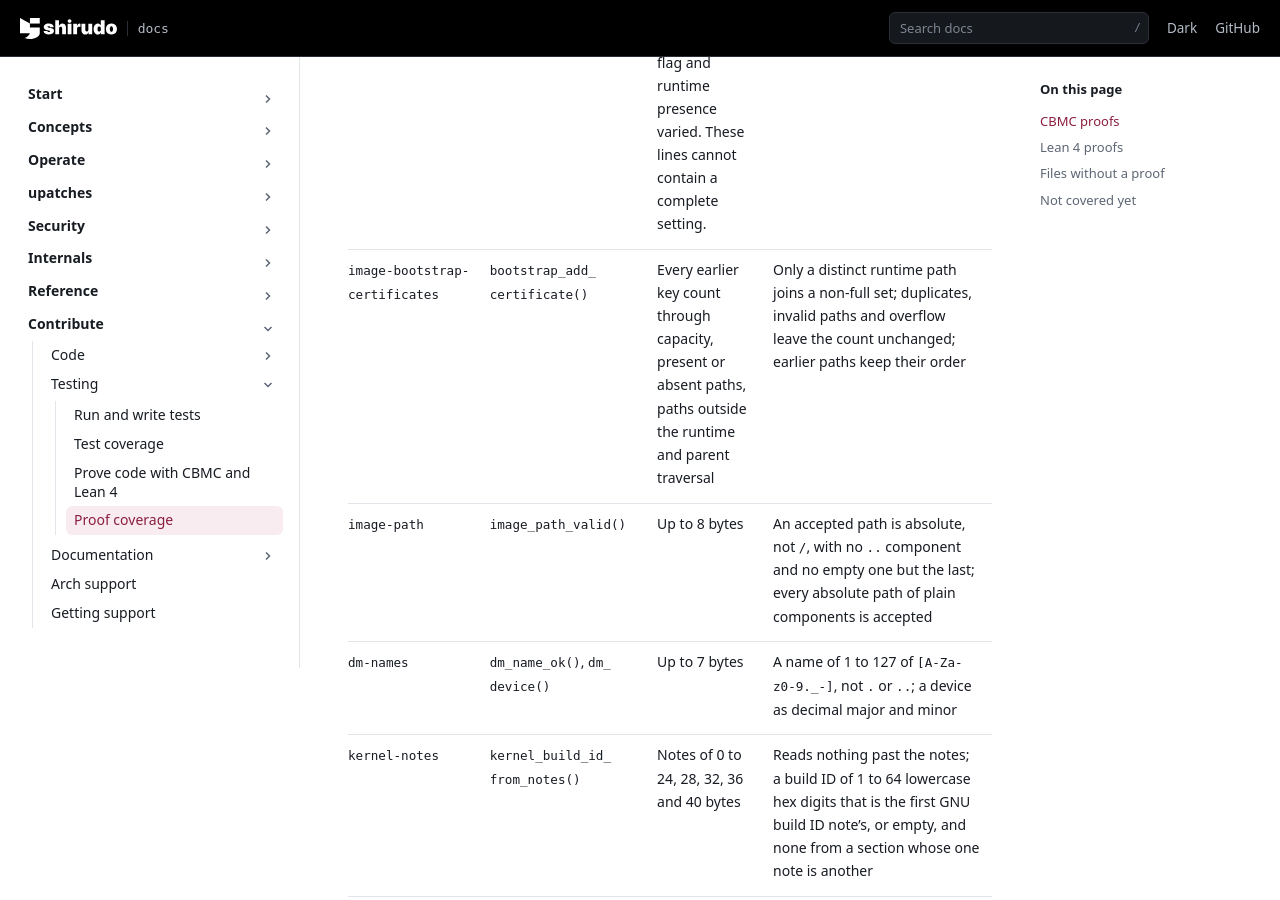
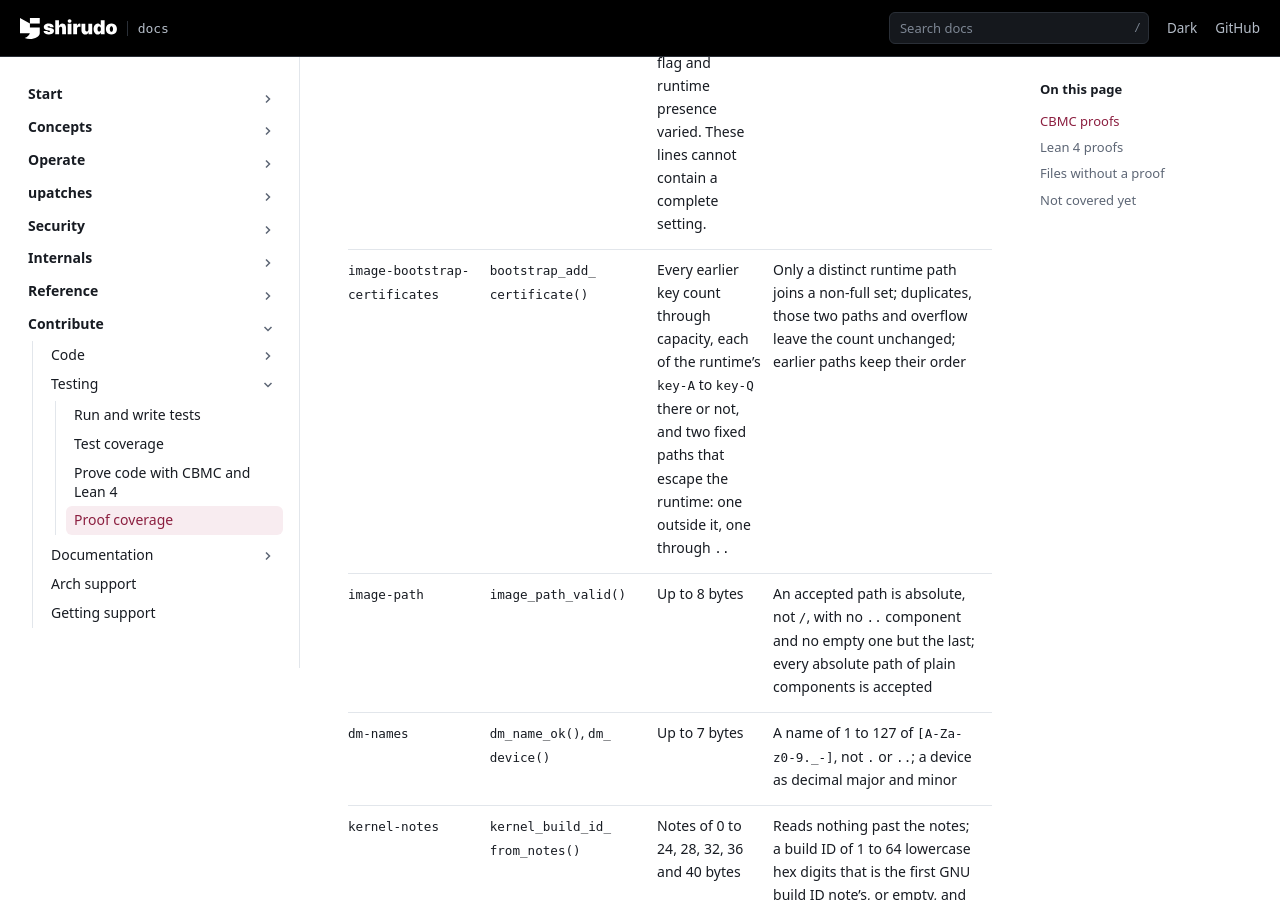
Before and after one commit to AliBashaSY/shirudo, a Sphinx documentation site: the page built from Documentation/contribute/testing/proof-coverage.rst, in a window 1280 px wide and 900 px high, scrolled down 30435 px. Built offline with Sphinx 7.4.7, drawn with Linux system fonts in a browser that asks for light colours; pages that are not in the unit, such as notebooks, are missing from menus.

Commit message:
docs: say which paths image-bootstrap-certificates takes
The row read as if the proof covered paths outside the runtime and
parent traversal as classes. The harness takes the runtime's key-A to
key-Q and two fixed paths, /outside/cert.der and the runtime's
../cert.der; that the escape check holds of other paths rests on
image-path, which proves image_path_valid() on paths of up to 8 bytes.
Name the paths the proof takes.

Signed-off-by: Daniel Borkmann <daniel@iogearbox.net>

```diff
--- a/Documentation/contribute/testing/proof-coverage.rst
+++ b/Documentation/contribute/testing/proof-coverage.rst
@@ -1042,10 +1042,11 @@ or shorter, and "lengths 0 to 6" every input of each of those lengths.
        and root presence flags stay unchanged
    * - ``image-bootstrap-certificates``
      - ``bootstrap_add_certificate()``
-     - Every earlier key count through capacity, present or absent paths,
-       paths outside the runtime and parent traversal
+     - Every earlier key count through capacity, each of the runtime's
+       ``key-A`` to ``key-Q`` there or not, and two fixed paths that
+       escape the runtime: one outside it, one through ``..``
      - Only a distinct runtime path joins a non-full set; duplicates,
-       invalid paths and overflow leave the count unchanged; earlier
+       those two paths and overflow leave the count unchanged; earlier
        paths keep their order
    * - ``image-path``
      - ``image_path_valid()``
```
